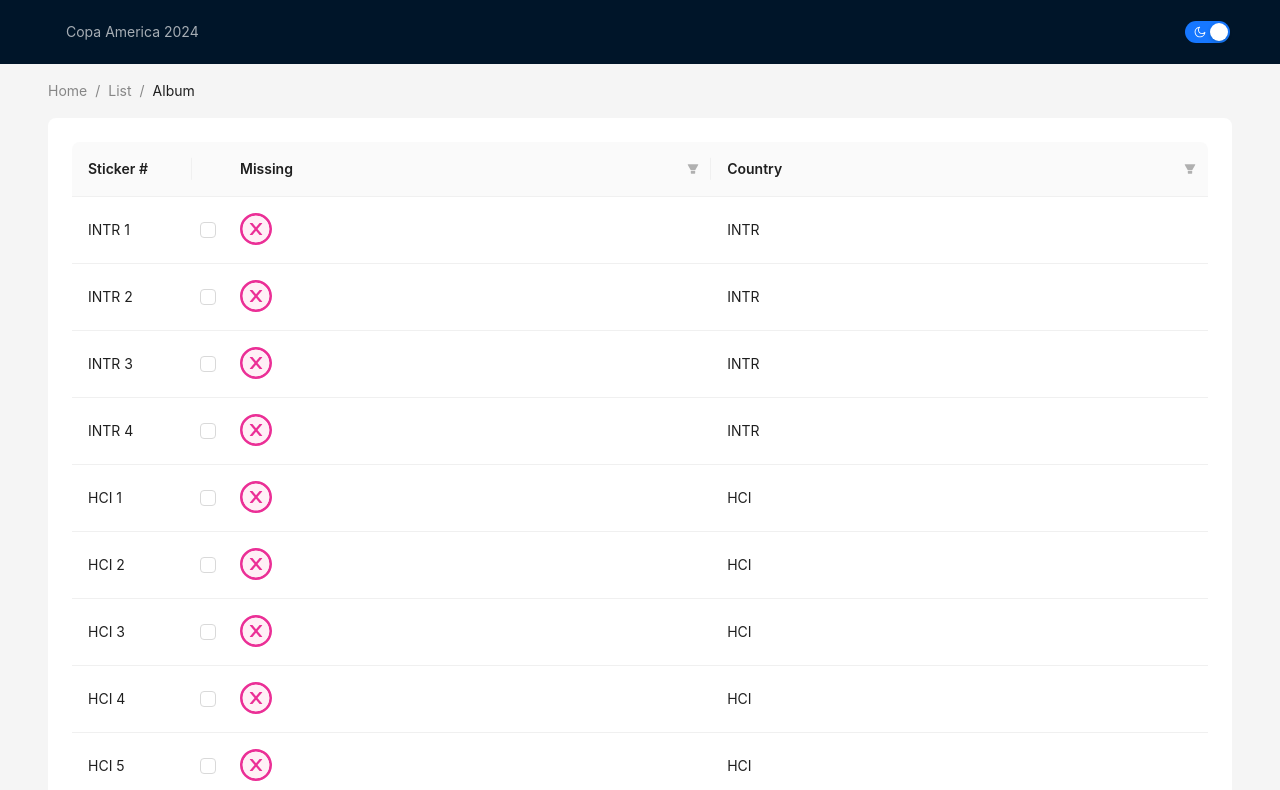
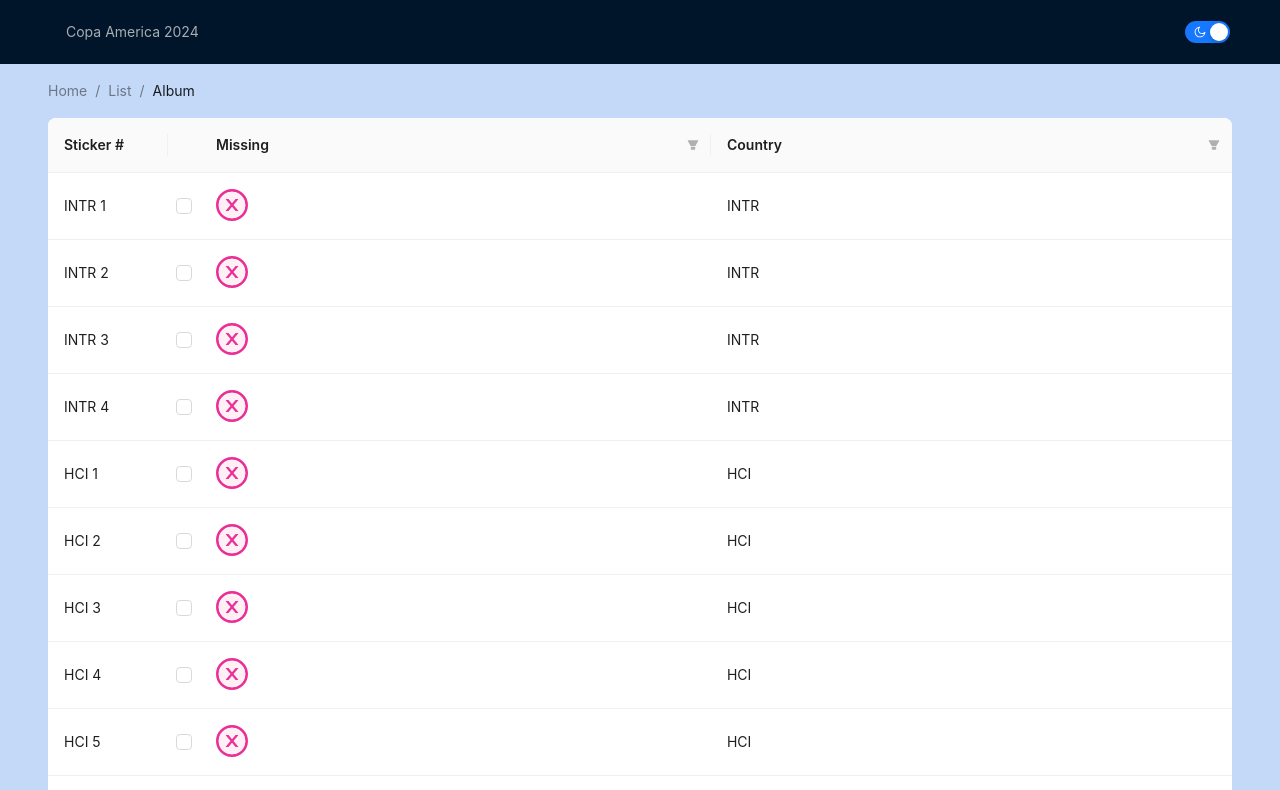
Before and after one commit to matoslucas/copa-america-2024, a React (Create React App) app: page / in a window 1280 px wide. Shown: the top 790 px of the page. Built offline with nearby package versions, Linux system fonts and the light colour scheme.

Commit message:
Update layout

```diff
--- a/src/App.tsx
+++ b/src/App.tsx
@@ -88,9 +88,9 @@
   });
 
   const filters2 = [
-    {text: "Collected" , value: false},
-    {text: "Missing" , value: true},
-  ]
+    { text: "Collected", value: false },
+    { text: "Missing", value: true },
+  ];
 
   const columns: TableProps<DataType>["columns"] = [
     {
@@ -117,8 +117,7 @@
         );
       },
       filters: filters2,
-      onFilter: (value, record) =>
-        record.missing === value,
+      onFilter: (value, record) => record.missing === value,
     },
     {
       title: "Country",
@@ -2376,20 +2375,18 @@
             defaultChecked
           />
         </Header>
-        <Content style={{ padding: "0 48px" }}>
+        <Content
+          style={{
+            padding: "0 48px",
+            backgroundColor: isDarkMode ? "black" : "#c3d9f7",
+          }}
+        >
           <Breadcrumb style={{ margin: "16px 0" }}>
             <Breadcrumb.Item>Home</Breadcrumb.Item>
             <Breadcrumb.Item>List</Breadcrumb.Item>
             <Breadcrumb.Item>Album</Breadcrumb.Item>
           </Breadcrumb>
-          <div
-            style={{
-              padding: 24,
-              minHeight: 380,
-              background: colorBgContainer,
-              borderRadius: borderRadiusLG,
-            }}
-          >
+
           <Table
             columns={columns}
             rowSelection={rowSelectionConfig}
@@ -2397,7 +2394,6 @@
             rowKey={(record) => getRowKey(record)}
             pagination={{ defaultPageSize: 22 } as TablePaginationConfig}
           />
-          </div>
         </Content>
         <Footer style={{ textAlign: "center" }}>
           Collectible Figures ©{new Date().getFullYear()} Created by Lucas
```
Lines whose indentation alone changed are shown as unchanged.
